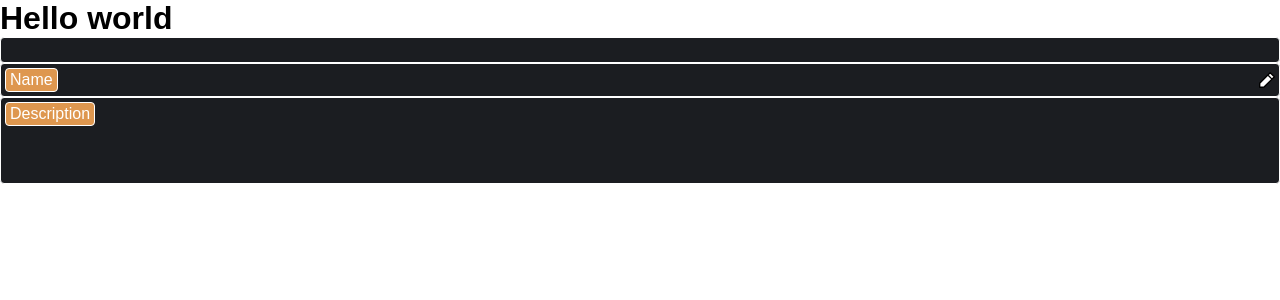
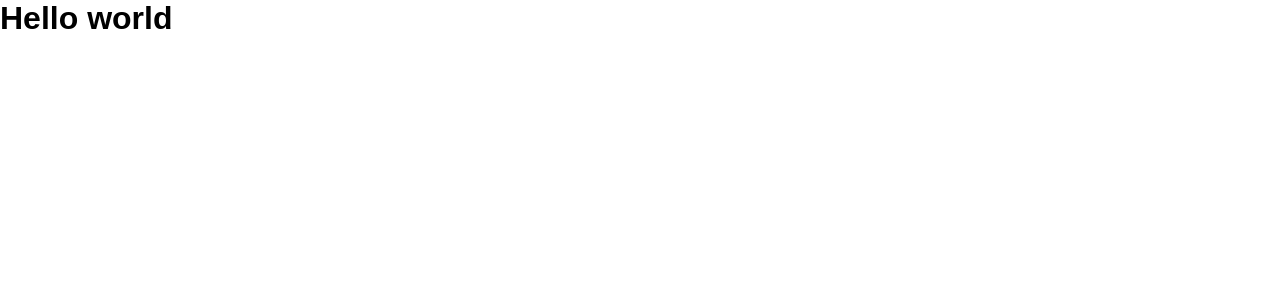
Before and after one commit to CanberraMenthonnex/Operation-neptune, a React (Vite) app in the folder client/: page / in a window 1280 px wide. Shown: the top 300 px of the page. Built offline with nearby package versions, Linux system fonts and the light colour scheme.

Commit message:
fix(client): removing components in App

```diff
--- a/client/src/App.tsx
+++ b/client/src/App.tsx
@@ -1,14 +1,7 @@
-import Input from './components/atoms/Input/Input'
-import TextArea from './components/atoms/TextArea/TextArea.tsx'
-import FormInput from './components/molecules/FormInput/FormInput'
-
 function App() {
   return (
     <>
       <h1>Hello world</h1>
-      <Input />
-      <FormInput label="Name" />
-      <TextArea label="Description" />
     </>
   )
 }
```
Also changed, not shown: client/src/pages/README.md.
